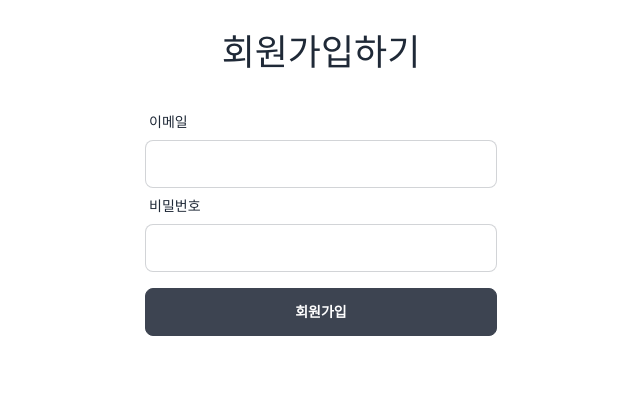
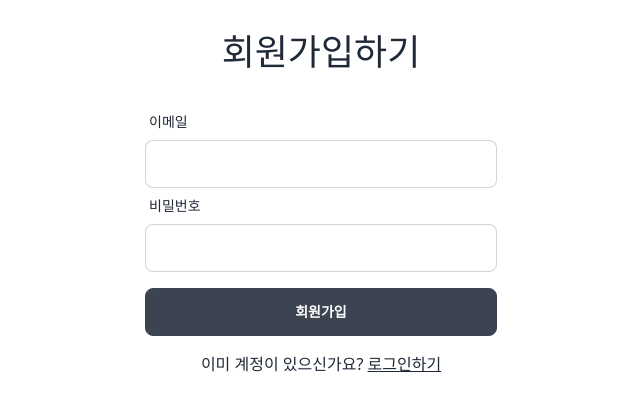
Before and after one commit to Unuuuuu/wanted-pre-onboarding-frontend, a React (Create React App) app: page /signup in a window 1280 px wide. Shown: the top 410 px of the page, without its empty margins (319-959 px from the left). Built offline with nearby package versions, Linux system fonts and the light colour scheme.

Commit message:
Separate account form from signup

```diff
--- /dev/null
+++ b/src/components/AccountForm.tsx
@@ -0,0 +1,80 @@
+import { zodResolver } from "@hookform/resolvers/zod";
+import { SubmitHandler, useForm } from "react-hook-form";
+import { z } from "zod";
+
+const accountSchema = z.object({
+  email: z.string().email("이메일 형식이 올바르지 않습니다."),
+  password: z.string().min(8, "비밀번호는 8자 이상이어야 합니다."),
+});
+
+export type Account = z.infer<typeof accountSchema>;
+
+interface AccountFormProps {
+  onSubmit: SubmitHandler<Account>;
+  buttonText: string;
+}
+
+const AccountForm: React.FC<AccountFormProps> = (props) => {
+  const { onSubmit, buttonText } = props;
+  const {
+    register,
+    handleSubmit,
+    formState: { errors, isSubmitting },
+  } = useForm<Account>({
+    resolver: zodResolver(accountSchema),
+  });
+
+  const isError = Object.keys(errors).length !== 0;
+
+  return (
+    <form onSubmit={handleSubmit(onSubmit)}>
+      <div className="form-control">
+        <label className="label">
+          <span className="label-text">이메일</span>
+        </label>
+        <input
+          data-testid="email-input"
+          type="text"
+          className="input input-bordered"
+          {...register("email")}
+        />
+        {errors.email && (
+          <label className="label">
+            <span className="label-text-alt text-error">
+              {errors.email.message}
+            </span>
+          </label>
+        )}
+      </div>
+      <div className="form-control">
+        <label className="label">
+          <span className="label-text">비밀번호</span>
+        </label>
+        <input
+          data-testid="password-input"
+          type="text"
+          className="input input-bordered"
+          {...register("password")}
+        />
+        {errors.password && (
+          <label className="label">
+            <span className="label-text-alt text-error">
+              {errors.password.message}
+            </span>
+          </label>
+        )}
+      </div>
+      <button
+        data-testid="signup-button"
+        className={`btn w-full mt-4 ${isError && "btn-disabled"} ${
+          isSubmitting && "loading"
+        }`}
+        disabled={isError}
+      >
+        {buttonText}
+      </button>
+    </form>
+  );
+};
+
+export default AccountForm;
--- a/src/routes/signup.tsx
+++ b/src/routes/signup.tsx
@@ -1,27 +1,12 @@
-import { SubmitHandler, useForm } from "react-hook-form";
-import { zodResolver } from "@hookform/resolvers/zod";
-import * as z from "zod";
+import { SubmitHandler } from "react-hook-form";
 import axoisInstance, { AxiosResponseData } from "../axios";
 import { useState } from "react";
 import { AxiosError } from "axios";
-import { useNavigate } from "react-router-dom";
+import { Link, useNavigate } from "react-router-dom";
 import Title from "../components/Title";
-
-const accountSchema = z.object({
-  email: z.string().email("이메일 형식이 올바르지 않습니다."),
-  password: z.string().min(8, "비밀번호는 8자 이상이어야 합니다."),
-});
-
-type Account = z.infer<typeof accountSchema>;
+import AccountForm, { Account } from "../components/AccountForm";
 
 const Signup = () => {
-  const {
-    register,
-    handleSubmit,
-    formState: { errors },
-  } = useForm<Account>({
-    resolver: zodResolver(accountSchema),
-  });
   const [axiosErrorMessage, setAxiosErrorMessage] = useState<string>();
   const navigate = useNavigate();
 
@@ -38,8 +23,6 @@ const Signup = () => {
     navigate("/signin");
   };
 
-  const isError = Object.keys(errors).length !== 0;
-
   return (
     <main className="py-8">
       <Title text="회원가입하기" />
@@ -48,52 +31,13 @@ const Signup = () => {
           <span>{axiosErrorMessage}</span>
         </div>
       )}
-      <form className="mb-4" onSubmit={handleSubmit(onSubmit)} id="form">
-        <div className="form-control">
-          <label className="label">
-            <span className="label-text">이메일</span>
-          </label>
-          <input
-            data-testid="email-input"
-            type="text"
-            className="input input-bordered"
-            {...register("email")}
-          />
-          {errors.email && (
-            <label className="label">
-              <span className="label-text-alt text-error">
-                {errors.email.message}
-              </span>
-            </label>
-          )}
-        </div>
-        <div className="form-control">
-          <label className="label">
-            <span className="label-text">비밀번호</span>
-          </label>
-          <input
-            data-testid="password-input"
-            type="text"
-            className="input input-bordered"
-            {...register("password")}
-          />
-          {errors.password && (
-            <label className="label">
-              <span className="label-text-alt text-error">
-                {errors.password.message}
-              </span>
-            </label>
-          )}
-        </div>
-      </form>
-      <button
-        data-testid="signup-button"
-        className={`btn w-full ${isError && "btn-disabled"}`}
-        form="form"
-        disabled={isError}
-      >
-        회원가입
-      </button>
+      <AccountForm onSubmit={onSubmit} buttonText="회원가입" />
+      <p className="mt-4 text-center">
+        이미 계정이 있으신가요?{" "}
+        <Link to="/signin" className="underline">
+          로그인하기
+        </Link>
+      </p>
     </main>
   );
 };
```
